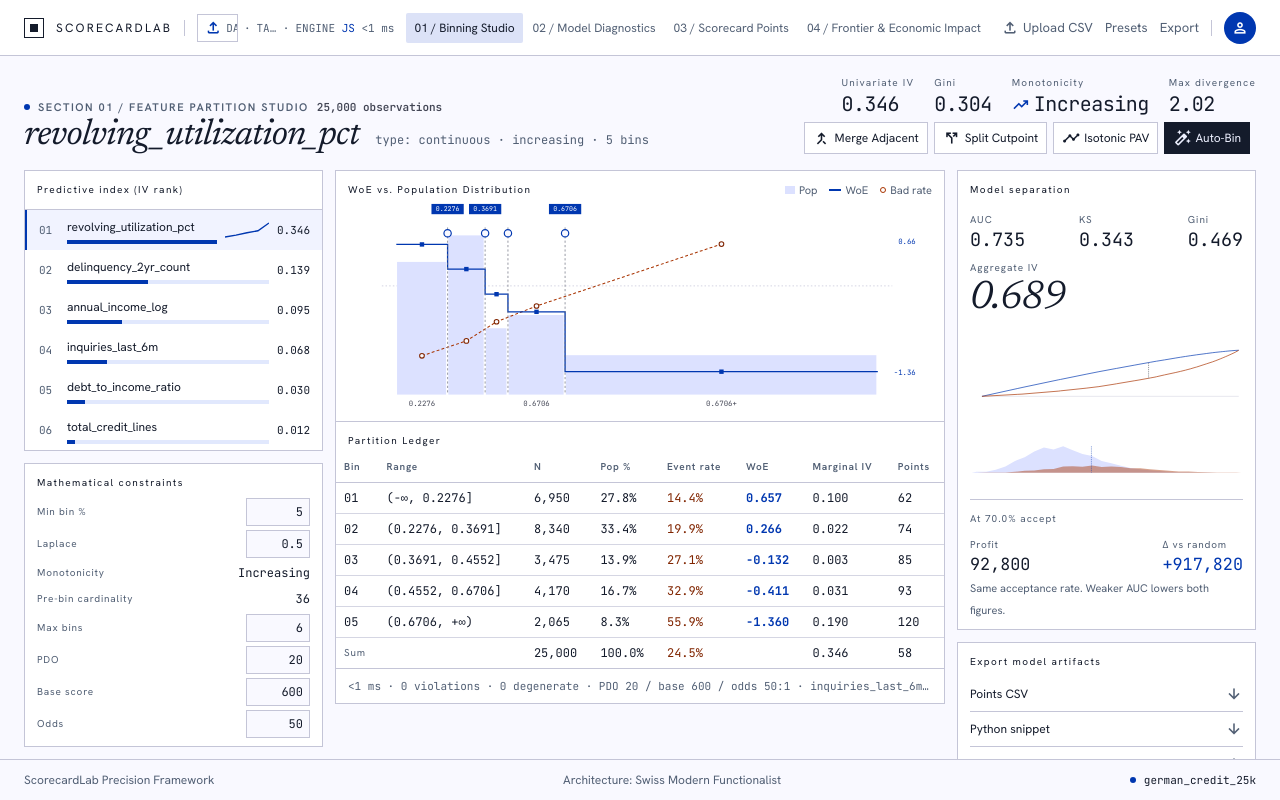
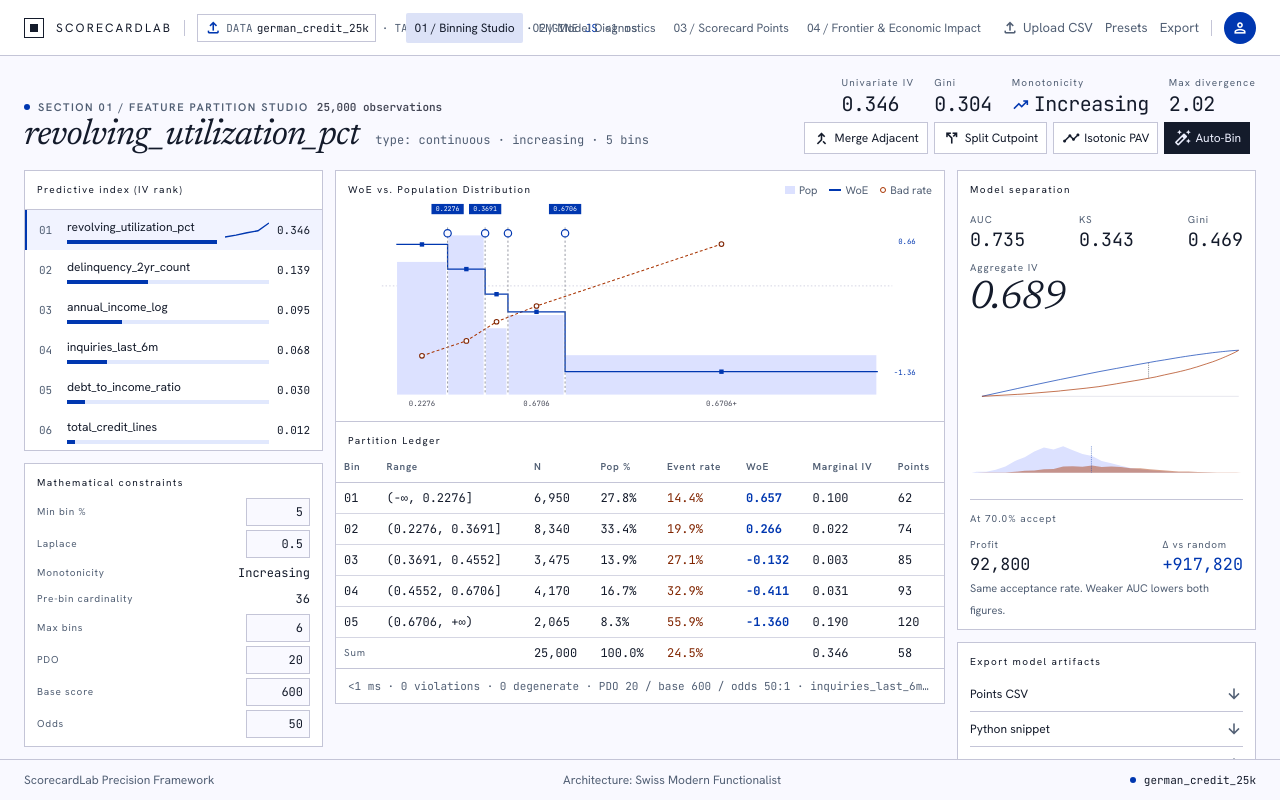
Before and after one commit to venvennnn/scorecardlab_new, a React (Vite) app: page / in a window 1280 px wide. Built offline with nearby package versions, Linux system fonts and the light colour scheme.

Commit message:
Keep the dataset name and target readable beside Upload CSV.
The upload chip is now shrink-wrapped so german_credit_25k and
default_flag stay on screen instead of clipping in the header.

Co-authored-by: ven venn <venvennnn@users.noreply.github.com>

```diff
--- a/src/ui/Header.tsx
+++ b/src/ui/Header.tsx
@@ -41,15 +41,15 @@ export function Header() {
           <button
             type="button"
             data-testid="dataset-button"
-            className="inline-flex max-w-[14rem] items-center gap-1 truncate border border-outline-variant px-1.5 py-0.5 hover:bg-surface-container"
+            className="inline-flex shrink-0 items-center gap-1 border border-outline-variant px-1.5 py-0.5 hover:bg-surface-container"
             onClick={() => fileRef.current?.click()}
             title="Upload a UTF-8 CSV"
           >
             <span className="material-symbols-outlined text-[14px] text-primary">upload</span>
-            DATA <span className="truncate text-on-surface">{lab.dataset.name}</span>
+            DATA <span className="text-on-surface">{lab.dataset.name}</span>
           </button>
           <span aria-hidden>·</span>
-          <span className="truncate">
+          <span className="shrink-0">
             TARGET{" "}
             {lab.candidates.length > 1 ? (
               <select
```
